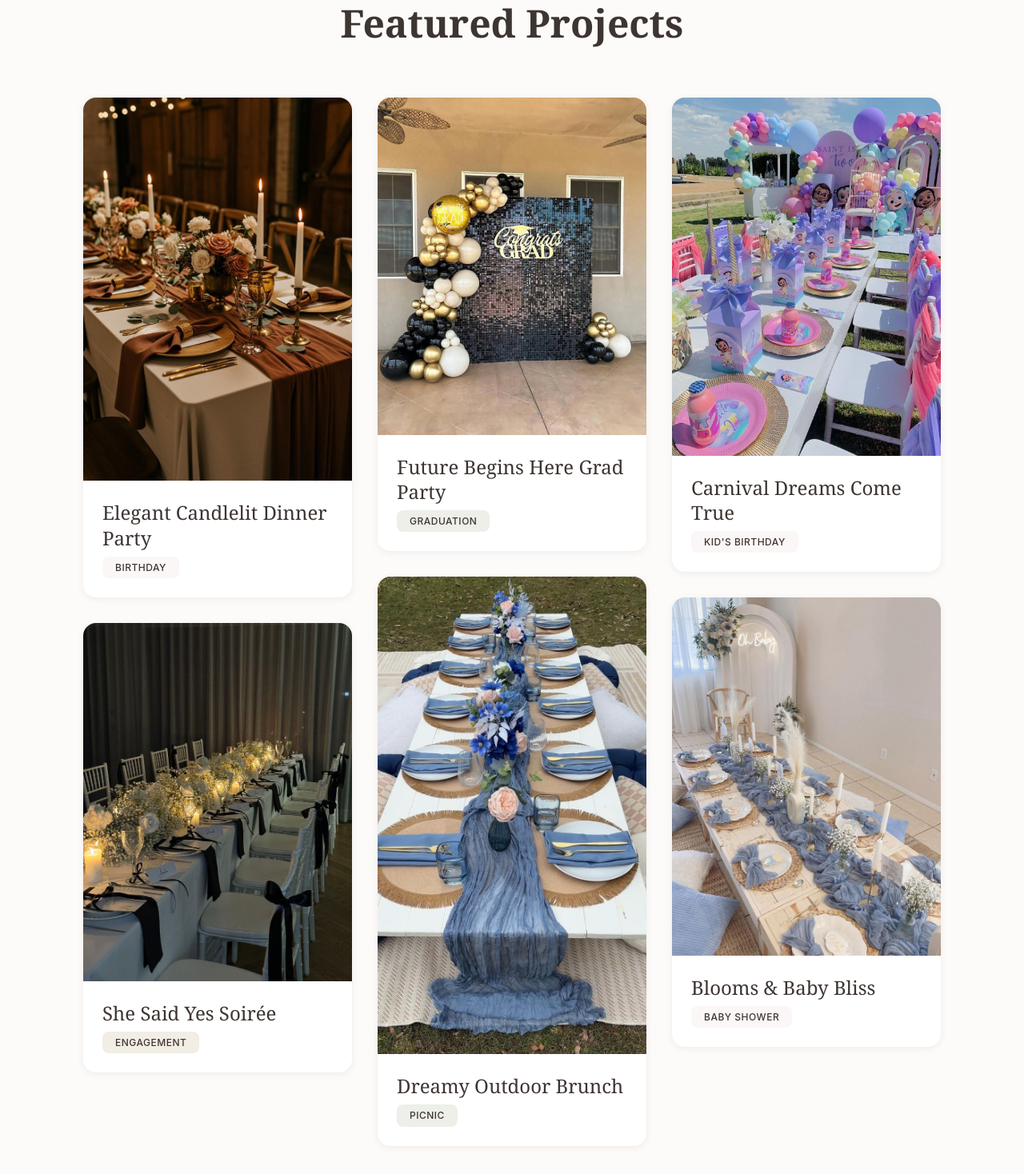
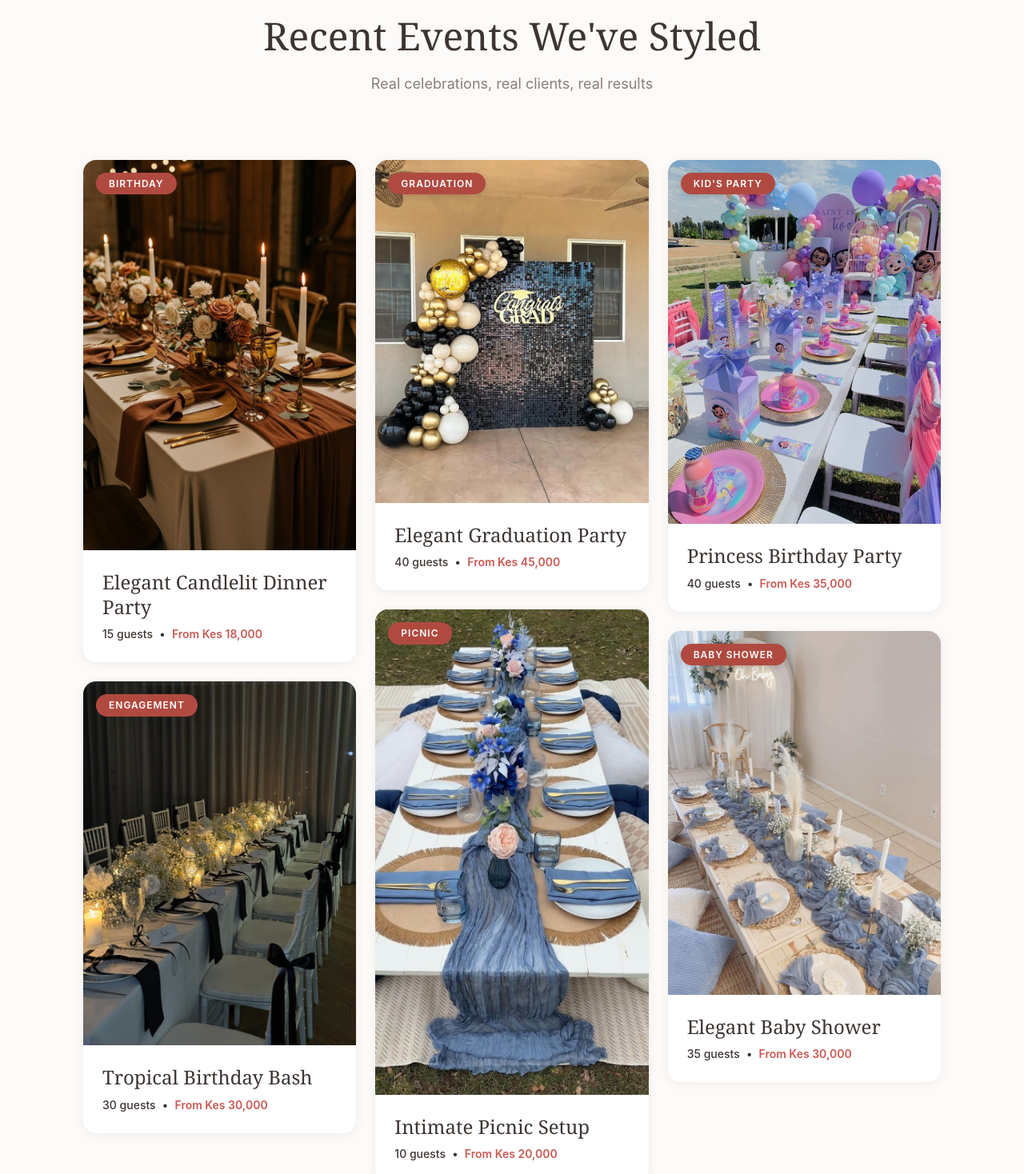
Before and after one commit to edubew/dawenee, a React (Vite) app: page / in a window 1280 px wide. Shown: the part 1940-3408 px from the top of the page at 80% size. Built offline with nearby package versions, Linux system fonts and the light colour scheme.

Commit message:
feat: Enhance Featured Work Section - Add event type badges on images - Display guest count for context - Show price ranges for transparency - Improve hover effects on cards

```diff
--- a/src/components/FeaturedProjects/FeaturedWork.jsx
+++ b/src/components/FeaturedProjects/FeaturedWork.jsx
@@ -2,17 +2,34 @@ import React from "react";
 import ProjectCard from "./ProjectCard";
 import projects from "../../data/projects";
 import "./FeaturedWork.scss";
+import { Link } from "react-router-dom";
 
 function FeaturedWork() {
   return (
     <section className="featured-work" id="featured-work">
       <div className="container">
-        <h2 className="featured-work__title">Featured Projects</h2>
+        <div className="featured-work__header">
+          <h2 className="featured-work__title">Recent Events We've Styled</h2>
+          <p className="featured-work__subtitle">
+            Real celebrations, real clients, real results
+          </p>
+        </div>
 
         <div className="featured-work__grid">
           {projects.map((project) => (
             <ProjectCard key={project.id} project={project} />
           ))}
+        </div>
+
+        <div className="featured-work__cta">
+          <Link
+            to="https://instagram.com/daweneedecor"
+            target="_blank"
+            rel="noopener noreferrer"
+            className="featured-work__button"
+          >
+            See More on TikTok →
+          </Link>
         </div>
       </div>
     </section>
--- a/src/components/FeaturedProjects/FeaturedWork.scss
+++ b/src/components/FeaturedProjects/FeaturedWork.scss
@@ -4,7 +4,6 @@
   padding: $space-5xl 0;
   background: $warm-white;
 
-  //Mobile padding
   @media (max-width: 768px) {
     padding: $space-3xl $space-lg;
   }
@@ -13,30 +12,47 @@
     padding: $space-2xl $space-md;
   }
 
+  &__header {
+    text-align: center;
+    margin-bottom: $space-4xl;
+
+    @media (max-width: 768px) {
+      margin-bottom: $space-3xl;
+    }
+  }
+
   &__title {
     font-family: $font-headline;
     font-size: $size-2xl;
-    font-weight: $weight-semi;
+    font-weight: $weight-light;
     color: $warm-charcoal;
     text-align: center;
-    margin: 0 0 $space-3xl 0;
+    margin: $space-md;
 
-    //Mobile title size
     @media (max-width: 768px) {
       font-size: $size-xl;
-      margin-bottom: $space-2xl;
     }
 
     @media (max-width: 480px) {
       font-size: $size-lg;
-      margin-bottom: $space-xl;
+    }
+  }
+
+  &__subtitle {
+    font-family: $font-body;
+    font-size: $size-md;
+    color: $soft-gray;
+    margin: 0;
+
+    @media (max-width: 768px) {
+      font-size: $size-base;
     }
   }
 
   //Pinterest Column Masonry
   &__grid {
     column-count: 3;
-    column-gap: $space-xl;
+    column-gap: $space-lg;
     max-width: $max-width;
     margin: 0 auto;
     padding: 0 $space-xl;
@@ -47,11 +63,37 @@
       padding: 0 $space-lg;
     }
 
-    // Mobile: 1 column
     @media (max-width: 480px) {
       column-count: 1;
       column-gap: 0;
       padding: 0 $space-md;
     }
   }
+
+  &__cta {
+    text-align: center;
+    margin-top: $space-3xl;
+  }
+
+  &__button {
+    display: inline-flex;
+    align-items: center;
+    gap: $space-sm;
+    font-family: $font-body;
+    font-size: $size-base;
+    font-weight: $weight-medium;
+    color: $warm-charcoal;
+    text-decoration: none;
+    padding: $space-md $space-xl;
+    border: 2px solid $light-gray;
+    border-radius: $border-radius-lg;
+    transition: all $transition-base;
+
+    &:hover {
+      border-color: $terracotta;
+      color: $terracotta;
+      transform: translateX(4px);
+    }
+
+  }
 }
--- a/src/components/FeaturedProjects/ProjectCard.jsx
+++ b/src/components/FeaturedProjects/ProjectCard.jsx
@@ -2,21 +2,26 @@ import React from "react";
 import "./ProjectCard.scss";
 
 function ProjectCard({ project }) {
-  const { title, category, image, size, categoryColor } = project;
+  const { title, eventType, image, guestCount, priceRange } = project;
 
   return (
-    <div className={`project-card project-card--${size}`}>
-      <div className="project-card__image">
-        <img src={image} alt={title} />
+    <div className="project-card">
+      <div className="project-card__image-wrapper">
+        <img src={image} alt={title} className="project-card__image" />
+        <div className="project-card__overlay">
+          <span className="project-card__event-type">{eventType}</span>
+        </div>
       </div>
 
       <div className="project-card__content">
         <h3 className="project-card__title">{title}</h3>
-        <span
-          className={`project-card__category project-card__category--${categoryColor}`}
-        >
-          {category}
-        </span>
+        <div className="project-card__details">
+          <span className="project-card__guests">
+            {guestCount} {guestCount === 1 ? "guest" : "guests"}
+          </span>
+          <span className="project-card__divider">•</span>
+          <span className="project-card__price">{priceRange}</span>
+        </div>
       </div>
     </div>
   );
--- a/src/components/FeaturedProjects/ProjectCard.scss
+++ b/src/components/FeaturedProjects/ProjectCard.scss
@@ -3,12 +3,12 @@
 .project-card {
   break-inside: avoid;
   page-break-inside: avoid;
-  margin-bottom: $space-xl;
+  margin-bottom: $space-lg;
   position: relative;
   border-radius: $border-radius-lg;
   overflow: hidden;
   background: white;
-  box-shadow: 0 2px 8px rgba($warm-charcoal, 0.08);
+  box-shadow: 0 2px 12px rgba($warm-charcoal, 0.08);
   transition: all $transition-base;
   cursor: pointer;
 
@@ -17,22 +17,46 @@
     box-shadow: 0 8px 24px rgba($warm-charcoal, 0.15);
   }
 
-  &__image {
-    width: 100%;
+  @media (max-width: 640px) {
+    margin-bottom: $space-md;
+  }
+
+  &__image-wrapper {
     position: relative;
     overflow: hidden;
     background: $light-gray;
+  }
 
-    img {
+  &__image {
     width: 100%;
     height: auto;
     display: block;
     transition: transform $transition-slow;
+
+    .project-card:hover & {
+      transform: scale(1.05);
     }
   }
 
-  &:hover &__image img {
-    transform: scale(1.08);
+  &__overlay {
+    position: absolute;
+    top: $space-md;
+    left: $space-md;
+    z-index: 2;
+  }
+
+  &__event-type {
+    display: inline-block;
+    font-family: $font-body;
+    font-size: $size-xs;
+    font-weight: $weight-semi;
+    text-transform: uppercase;
+    letter-spacing: 1px;
+    color: white;
+    background-color: $terracotta-dark;
+    padding: $space-xs $space-md;
+    border-radius: 20px;
+    box-shadow: 0 2px 8px rgba($warm-charcoal, 0.2);
   }
 
   &__content {
@@ -46,7 +70,7 @@
   &__title {
     font-family: $font-headline;
     font-size: $size-lg;
-    font-weight: $weight-medium;
+    font-weight: $weight-regular;
     color: $warm-charcoal;
     margin: 0 0 $space-sm 0;
     line-height: 1.3;
@@ -56,31 +80,30 @@
     }
   }
 
-  &__category {
-    display: inline-block;
+  &__details {
+    display: flex;
+    align-items: center;
+    gap: $space-sm;
     font-family: $font-body;
+    font-size: $size-sm;
+    color: $soft-gray;
+
+    @media (max-width: 640px) {
       font-size: $size-xs;
+    }
+  }
+
+  &__guests {
+    color: $warm-charcoal;
     font-weight: $weight-medium;
-    text-transform: uppercase;
-    letter-spacing: 0.5px;
-    padding: $space-xs $space-md;
-    border-radius: $border-radius;
-    background: $light-gray;
-    color: $warm-charcoal;
+  }
 
-    &--blush {
-      background: rgba($dusty-blush, 0.2);
+  &__divider {
     color: $warm-charcoal;
   }
 
-    &--champagne {
-      background: rgba($champagne, 0.25);
-      color: $warm-charcoal;
-    }
-
-    &--sage {
-      background: rgba($sage-green, 0.2);
-      color: $warm-charcoal;
+  &__price {
+    color: $terracotta;
+    font-weight: $weight-semi;
   }
 }
-}
--- a/src/data/projects.js
+++ b/src/data/projects.js
@@ -9,50 +9,50 @@ const projects = [
   {
     id: 1,
     title: "Elegant Candlelit Dinner Party",
-    category: "Birthday",
+    eventType: "Birthday",
     image: dinnerPartyImg,
-    size: "large",
-    categoryColor: "blush",
+    guestCount: 15,
+    priceRange: "From Kes 18,000",
   },
   {
     id: 2,
-    title: "She Said Yes Soirée",
-    category: "Engagement",
+    title: "Tropical Birthday Bash",
+    eventType: "Engagement",
     image: engagementImg,
-    size: "medium",
-    categoryColor: "champagne",
+    guestCount: 30,
+    priceRange: "From Kes 30,000",
   },
   {
     id: 3,
-    title: "Future Begins Here Grad Party",
-    category: "Graduation",
+    title: "Elegant Graduation Party",
+    eventType: "Graduation",
     image: graduationImg,
-    size: "medium",
-    categoryColor: "sage",
+    guestCount: 40,
+    priceRange: "From Kes 45,000",
   },
   {
     id: 4,
-    title: "Dreamy Outdoor Brunch",
-    category: "Picnic",
+    title: "Intimate Picnic Setup",
+    eventType: "Picnic",
     image: picnicImg,
-    size: "medium",
-    categoryColor: "sage",
+    guestCount: 10,
+    priceRange: "From Kes 20,000",
   },
   {
     id: 5,
-    title: "Carnival Dreams Come True",
-    category: "Kid's Birthday",
+    title: "Princess Birthday Party",
+    eventType: "Kid's Party",
     image: kidsBirthdayImg,
-    size: "medium",
-    categoryColor: "blush",
+    guestCount: 40,
+    priceRange: "From Kes 35,000",
   },
   {
     id: 6,
-    title: "Blooms & Baby Bliss",
-    category: "Baby Shower",
+    title: "Elegant Baby Shower",
+    eventType: "Baby Shower",
     image: babyShowerImg,
-    size: "large",
-    categoryColor: "blush",
+    guestCount: 35,
+    priceRange: "From Kes 30,000",
   },
 ];
 
```
Lines whose indentation alone changed are shown as unchanged.
